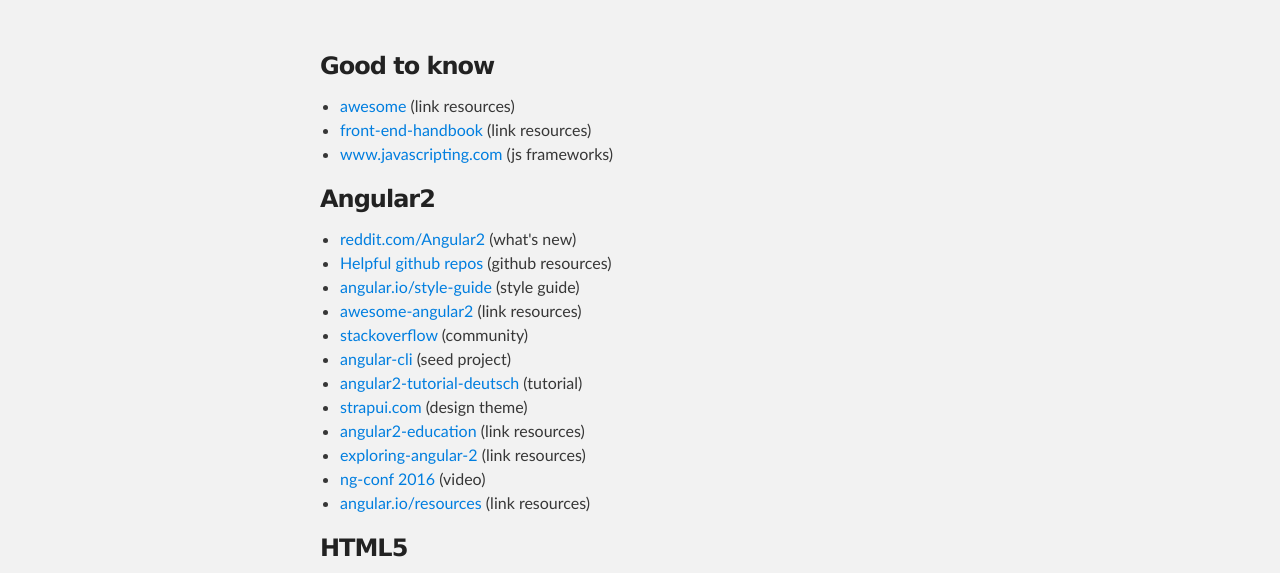
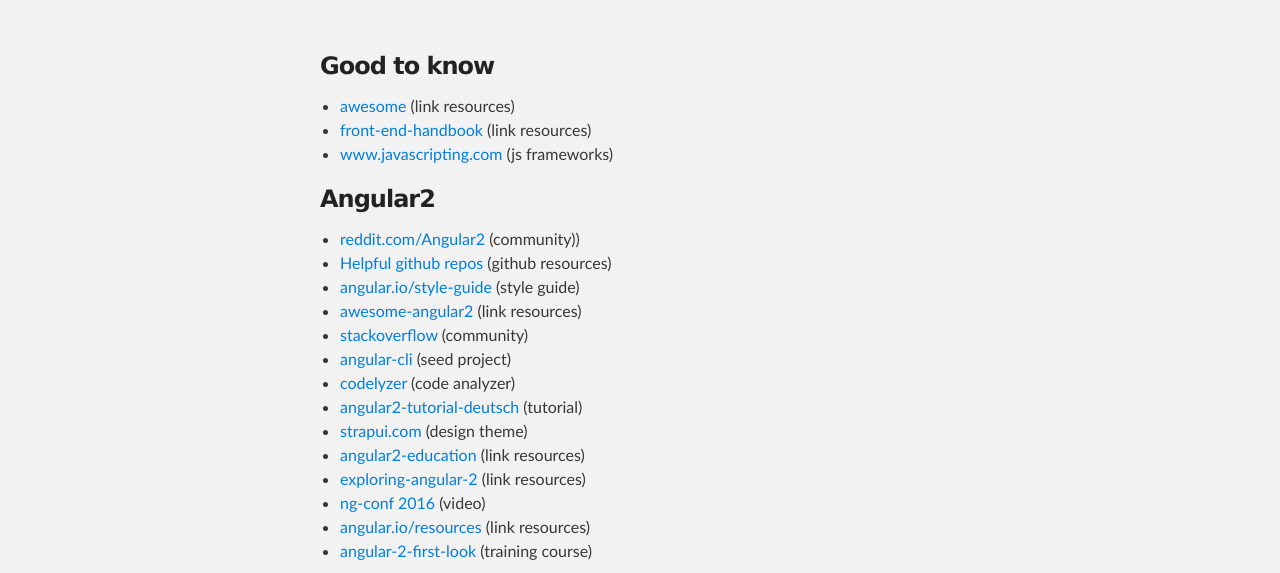
Before and after one commit to rolandoechslin/rolandoechslin.github.io, a plain HTML site: page index.html in a window 1280 px wide. Shown: the part 212-785 px from the top of the page. Drawn offline with Linux system fonts and the light colour scheme.

Commit message:
update angular links

```diff
--- a/index.html
+++ b/index.html
@@ -43,18 +43,20 @@
 
         <h3><a id="links" class="anchor" aria-hidden="true"><span aria-hidden="true" class="octicon octicon-link"></span></a>Angular2</h3>
         <ul>
-			<li><a href="https://www.reddit.com/r/Angular2" target="_new">reddit.com/Angular2</a> (what's new) </li>
+			<li><a href="https://www.reddit.com/r/Angular2" target="_new">reddit.com/Angular2</a> (community)) </li>
 			<li><a href="https://www.reddit.com/r/Angular2/comments/4hhsqv" target="_new">Helpful github repos</a> (github resources) </li>
 			<li><a href="https://angular.io/docs/ts/latest/guide/style-guide.html" target="_new">angular.io/style-guide</a> (style guide) </li>
 			<li><a href="https://github.com/AngularClass/awesome-angular2" target="_new">awesome-angular2</a> (link resources) </li>
 			<li><a href="http://stackoverflow.com/questions/tagged/angular2" target="_new">stackoverflow</a> (community) </li>
 			<li><a href="https://github.com/angular/angular-cli" target="_new">angular-cli</a> (seed project) </li>
+			<li><a href="https://github.com/mgechev/codelyzer" target="_new">codelyzer</a> (code analyzer) </li>
 			<li><a href="https://angularjs.de/artikel/angular2-tutorial-deutsch" target="_new">angular2-tutorial-deutsch</a> (tutorial) </li>
 			<li><a href="http://www.strapui.com/" target="_new">strapui.com</a> (design theme) </li>
 			<li><a href="https://github.com/timjacobi/angular2-education" target="_new">angular2-education</a> (link resources) </li>
 			<li><a href="http://blog.thoughtram.io/exploring-angular-2" target="_new">exploring-angular-2</a> (link resources) </li>
 			<li><a href="https://www.youtube.com/playlist?list=PLOETEcp3DkCq788xapkP_OU-78jhTf68j" target="_new">ng-conf 2016</a> (video) </li>
 			<li><a href="https://angular.io/resources/" target="_new">angular.io/resources</a> (link resources) </li>
+			<li><a href="http://app.pluralsight.com/courses/angular-2-first-look" target="_new">angular-2-first-look</a> (training course) </li>
 
         </ul>
 
```
